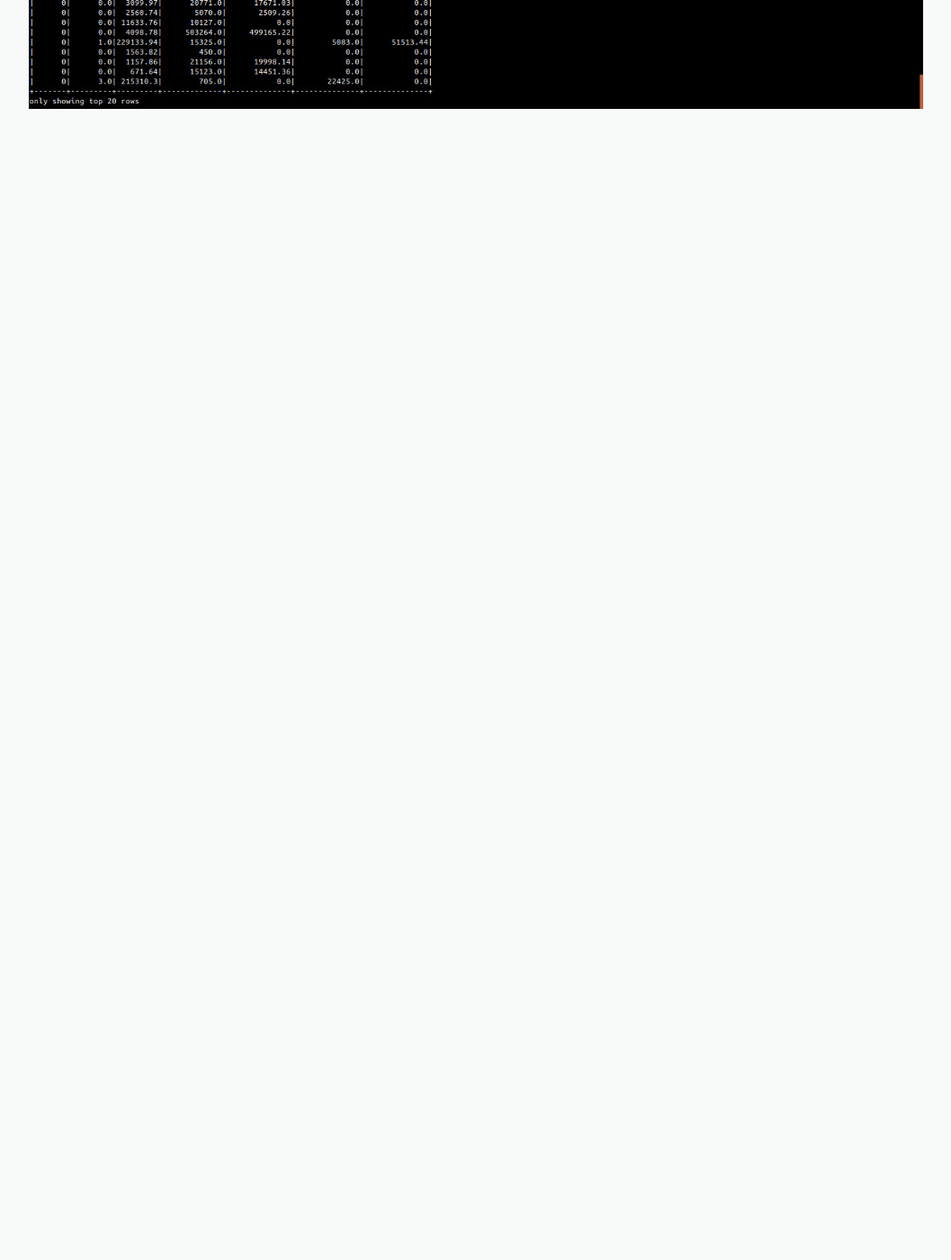
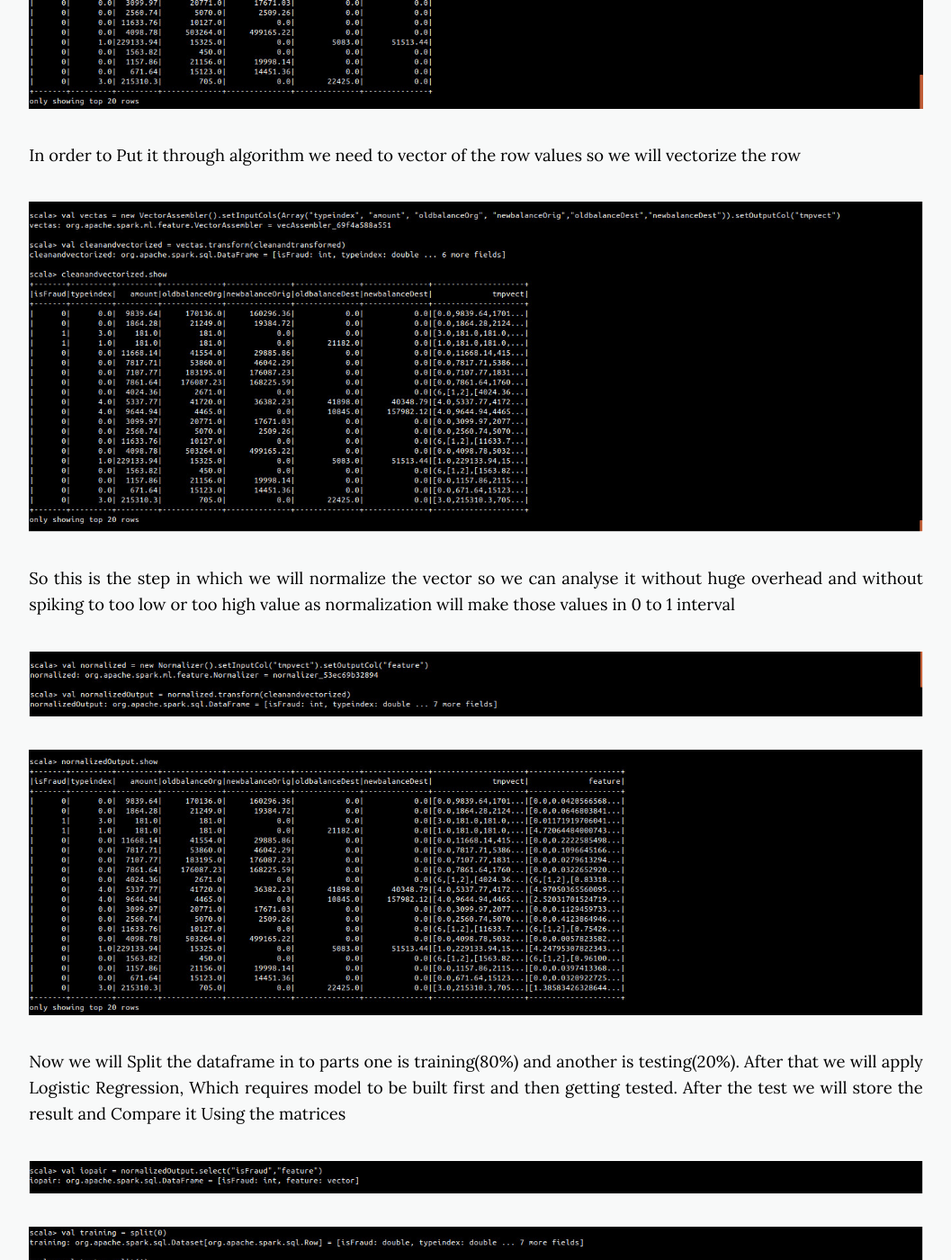
Before and after one commit to daftengineer/daftengineer.github.io, a Jekyll site: the page built from _posts/2018-08-20-fraud-detection.markdown, in a window 1280 px wide and 1400 px high, scrolled down 2642 px. Shown: the whole window at 90% size, without its empty margins (111-1168 px from the left). Built offline with Jekyll 4.4.1, drawn with Linux system fonts in a browser that asks for light colours; nearby versions of some CDN libraries; before the commit the page ends 2916 px from its top, so only the background shows below that; some of the changed text lies outside the part shown.

Commit message:
Update 2018-08-20-fraud-detection.markdown

```diff
--- a/_posts/2018-08-20-fraud-detection.markdown
+++ b/_posts/2018-08-20-fraud-detection.markdown
@@ -16,6 +16,14 @@
     <p style="text-align:justify;">Now we are transform section. After Loading we need to cleaning out all the column which arent necessary for the analysis </p><img src = "https://daftengineer.github.io/media_assets/ml1p2.jpg" />
     <p style="text-align:justify;">Now we need to make index the string to make it work with algorithm</p><img src = "https://daftengineer.github.io/media_assets/ml1p3.jpg" />
     <p style="text-align:justify;">After transformation We would be able to see the dataframe like below: </p><img src = "https://daftengineer.github.io/media_assets/ml1p4.jpg" />
-    <p style="text-align:justify;"></p>
+    <p style="text-align:justify;">In order to Put it through algorithm we need to vector of the row values so we will vectorize the row</p><img src = "https://daftengineer.github.io/media_assets/ml1p5.jpg" />
+  <p style="text-align:justify;">So this is the step in which we will normalize the vector so we can analyse it without huge overhead and without spiking to too low or too high value as normalization will make those values in 0 to 1 interval</p>
+  <img src = "https://daftengineer.github.io/media_assets/ml1p6.jpg" />
+  <img src = "https://daftengineer.github.io/media_assets/ml1p7.jpg" />
+  <p style="text-align:justify;">Now we will Split the dataframe in to parts one is training(80%) and another is testing(20%). After that we will apply Logistic Regression, Which requires model to be built first and then getting tested. After the test we will store the result and Compare it Using the matrices</p>
+  <img src = "https://daftengineer.github.io/media_assets/ml1p8.jpg" />
+  <img src = "https://daftengineer.github.io/media_assets/ml1p9.jpg" />
+  <p style="text-align:justify;">Finally, We can print the result</p>
+  <img src = "https://daftengineer.github.io/media_assets/ml1p10.jpg" />
 <p>&nbsp;</p>
 </div>
```
